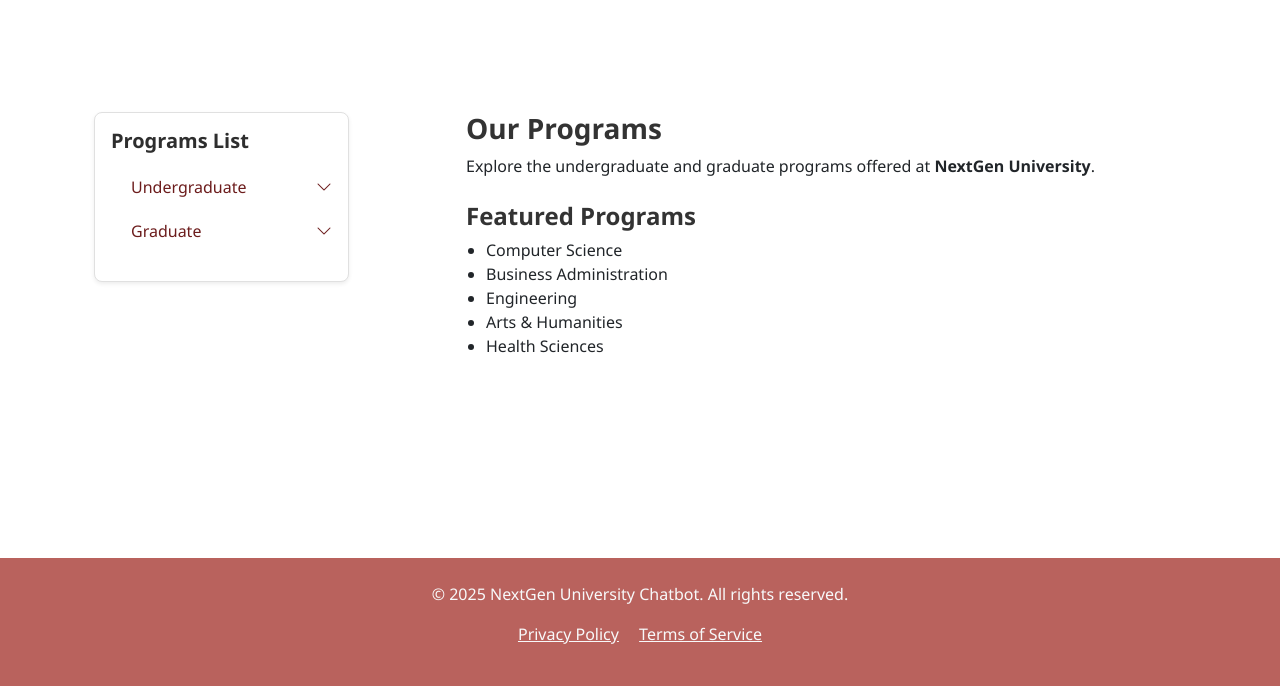
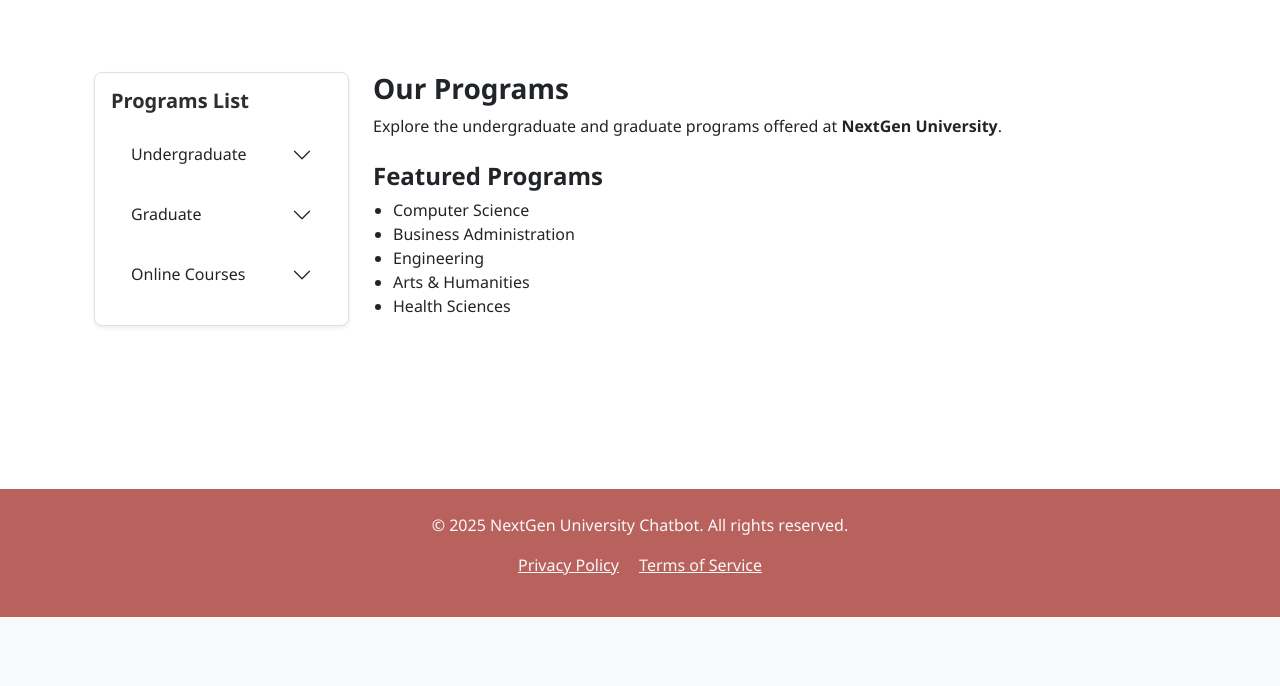
Before and after one commit to adjgonzalez/NextGenUniversityChatbot, a Django app: page /programs/ in a window 1280 px wide. Shown: the part 183-869 px from the top of the page. After the commit the page ends 800 px from the top, so only its background shows below. Run offline with Django 5.2, Linux system fonts and the light colour scheme.

Commit message:
Few changes are updated.

```diff
--- a/uni-chatbot/mychatbot/templates/base/programs.html
+++ b/uni-chatbot/mychatbot/templates/base/programs.html
@@ -4,59 +4,49 @@
 {% block title %}Programs{% endblock %}
 
 {% block content %}
-<div class="programs-container container my-5">
-    <div class="row justify-content-between">
-        <!-- Programs List Card -->
+<div class="container mt-5">
+    <div class="row">
+
+        <!-- LEFT COLUMN: Programs List -->
         <div class="col-md-3 mb-4">
-            <div class="card shadow-sm p-3">
-                <h5 class="fw-bold mb-3">Programs List</h5>
-                <ul class="list-unstyled programs-list">
+        <div class="card shadow-sm p-3">
+            <h5 class="fw-bold mb-3">Programs List</h5>
 
-                <!-- Undergraduate -->
-                <li>
-                    <a class="program-link d-flex justify-content-between align-items-center"
-                    data-bs-toggle="collapse"
-                    href="#undergraduateList"
-                    role="button"
-                    aria-expanded="false"
-                    aria-controls="undergraduateList">
-                    Undergraduate
-                    <i class="bi bi-chevron-down"></i>
-                    </a>
-                    <ul class="collapse ms-3 mt-2" id="undergraduateList" data-bs-parent="#programsAccordion">
-                    {% for program in programs.Undergraduate %}
-                        <li>
-                        <a href="{% url 'programs_detail1' program.slug %}" class="nested-link">
+            <div class="accordion" id="programAccordion">
+            {% for category, program_list in programs.items %}
+            <div class="accordion-item mb-2 border-0">
+                <h2 class="accordion-header" id="heading-{{ forloop.counter }}">
+                <button class="accordion-button collapsed" type="button" data-bs-toggle="collapse"
+                        data-bs-target="#collapse-{{ forloop.counter }}" aria-expanded="false"
+                        aria-controls="collapse-{{ forloop.counter }}">
+                    {{ category }}
+                </button>
+                </h2>
+                <div id="collapse-{{ forloop.counter }}" class="accordion-collapse collapse"
+                    aria-labelledby="heading-{{ forloop.counter }}" data-bs-parent="#programAccordion">
+                <div class="accordion-body">
+                    {% if program_list %}
+                    <ul class="list-group list-group-flush">
+                        {% for program in program_list %}
+                        <li class="list-group-item px-0">
+                        <div class="d-flex justify-content-between align-items-center">
+                            <a href="{% url 'programs_detail1' program.slug %}" class="text-decoration-none fw-semibold text-dark">
                             {{ program.name }}
-                        </a>
+                            </a>
+                        </div>
                         </li>
-                    {% endfor %}
+                        {% endfor %}
                     </ul>
-                </li>
-
-                <!-- Graduate -->
-                <li class="mt-2">
-                    <a class="program-link d-flex justify-content-between align-items-center"
-                    data-bs-toggle="collapse"
-                    href="#graduateList"
-                    role="button"
-                    aria-expanded="false"
-                    aria-controls="graduateList">
-                    Graduate
-                    <i class="bi bi-chevron-down"></i>
-                    </a>
-                    <ul class="collapse ms-3 mt-2" id="graduateList" data-bs-parent="#programsAccordion">
-                    {% for program in programs.Graduate %}
-                        <li>
-                        <a href="{% url 'programs_detail1' program.slug %}" class="nested-link">
-                            {{ program.name }}
-                        </a>
-                        </li>
-                    {% endfor %}
-                    </ul>
-                </li>
+                    {% else %}
+                    <p class="text-muted">No programs available.</p>
+                    {% endif %}
+                </div>
+                </div>
+            </div>
+            {% endfor %}
             </div>
         </div>
+    </div>
 
 
         <!-- Main Programs Info -->
--- a/uni-chatbot/mychatbot/views.py
+++ b/uni-chatbot/mychatbot/views.py
@@ -125,6 +125,35 @@ PROGRAMS = {
             'decision-making process.'
         }
     ],
+    'Online Courses': [
+        {
+            'name': 'Web Development Bootcamp',
+            'slug': 'web-development-bootcamp',
+            'degree': 'Web development',
+            'duration': '6 months',
+            'description': 'Learn full stack web development with hands-on projects. The Web Development Bootcamp is an intensive, '
+            'hands-on program designed to help learners master the essential skills required to build modern, responsive websites '
+            'and web applications. Through a practical, project-based approach, students gain experience in front-end technologies '
+            'such as HTML, CSS, JavaScript, and React, as well as back-end development using Node.js, Express, and databases like '
+            'MongoDB. Whether you’re a complete beginner or looking to enhance your existing skills, this bootcamp prepares you '
+            'for a successful career as a Full-Stack Web Developer. By the end of the course, participants will have built multiple '
+            'real-world projects, developed a professional portfolio, and gained the confidence to pursue freelance work or entry-level '
+            'developer roles.'
+        },
+        {
+            'name': 'Introduction to AI',
+            'slug': 'introduction-to-ai',
+            'degree': 'AI',
+            'duration': '3 months',
+            'description': 'Beginner-friendly AI concepts and tools. The Introduction to Artificial Intelligence course provides a '
+            'comprehensive foundation in the core principles and applications of AI. Designed for beginners and aspiring professionals, '
+            'this program explores how machines can simulate human intelligence through problem-solving, learning, and decision-making. '
+            'Students will gain hands-on experience with key AI techniques such as machine learning, natural language processing, and '
+            'computer vision. The course also covers the ethical implications of AI and its growing impact across industries including '
+            'healthcare, finance, and technology. By the end of the course, learners will understand fundamental AI concepts, develop '
+            'basic models using Python-based tools, and be prepared to pursue advanced studies or careers in AI-driven fields.'
+        }
+    ],
 }
 
 def programs_detail1(request, program_slug):
@@ -135,5 +164,4 @@ def programs_detail1(request, program_slug):
                     'program': program,
                     'category': category
                 })
-
     raise Http404("Program not found")
```
Also changed, not shown: uni-chatbot/mychatbot/templates/base/programs_detail1.html (+6 -5 lines).
